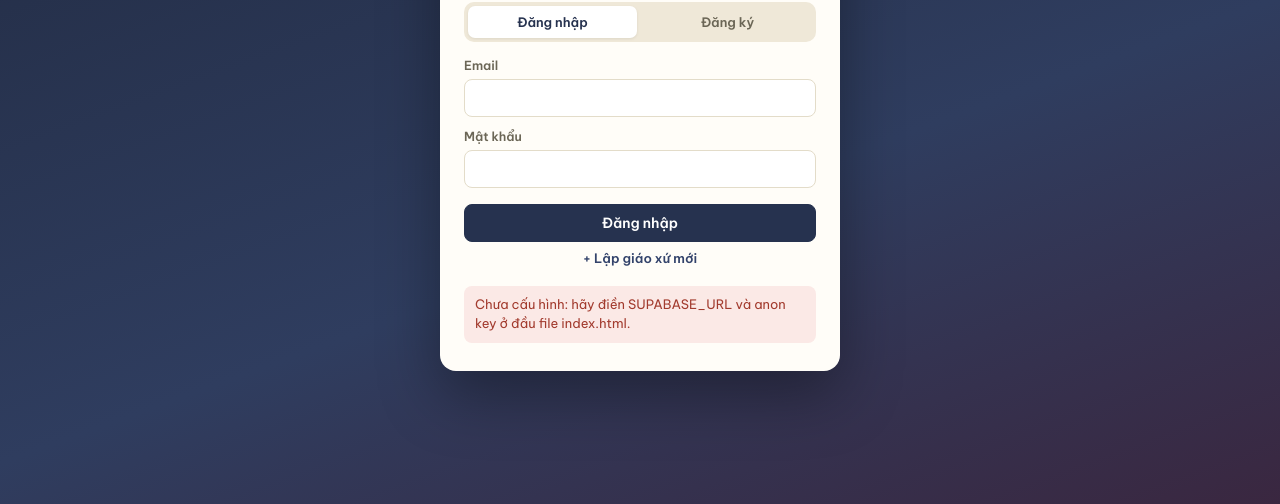
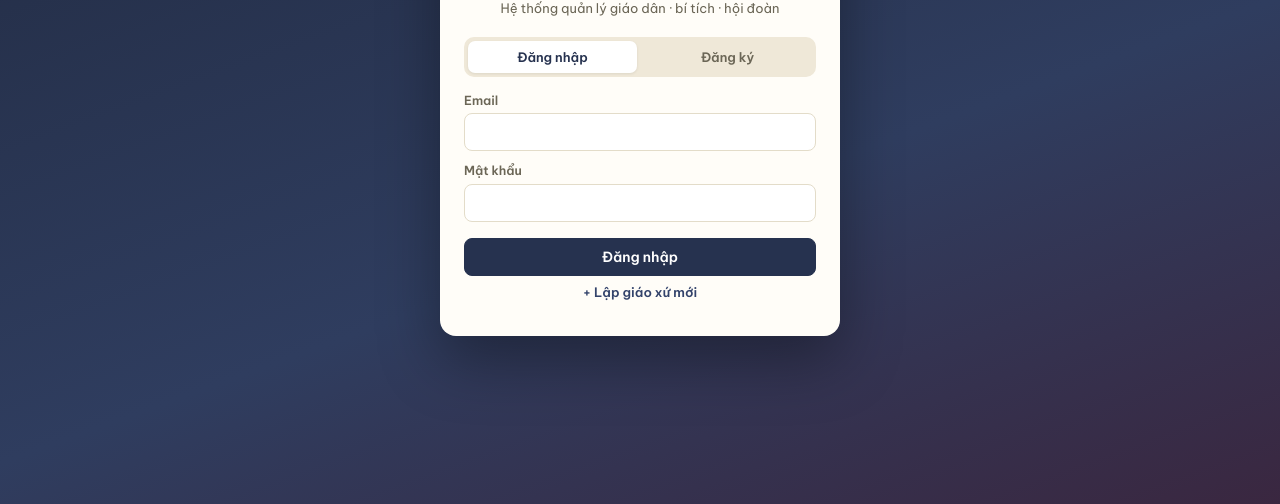
Before and after one commit to viecnha247vn/somucvugpquinhon, a plain HTML site: page index.html in a window 1280 px wide. Shown: the part 296-800 px from the top of the page. Drawn offline with nearby package versions, Linux system fonts and the light colour scheme.

Commit message:
Update index.html

```diff
--- a/index.html
+++ b/index.html
@@ -422,8 +422,8 @@ main{max-width:840px;margin:0 auto;padding:16px 14px 60px}
 /* =========================================================
    CẤU HÌNH — điền 2 giá trị từ Supabase (Settings → API)
    ========================================================= */
-const SUPABASE_URL = "DÁN_PROJECT_URL_VÀO_ĐÂY";
-const SUPABASE_ANON_KEY = "DÁN_ANON_PUBLIC_KEY_VÀO_ĐÂY";
+const SUPABASE_URL = "https://hhpfsbskygwiimigdozn.supabase.co";
+const SUPABASE_ANON_KEY = "sb_publishable_awOyRZCOzIOkvy-5oz196g_n11jcFT5";
 
 const SAC_LABELS = {rua_toi:'Rửa tội',them_suc:'Thêm sức',thanh_the:'Thánh Thể',hon_phoi:'Hôn phối',truyen_chuc:'Truyền chức',xuc_dau:'Xức dầu'};
 let sb=null, ME=null, PARISH=null;
```
